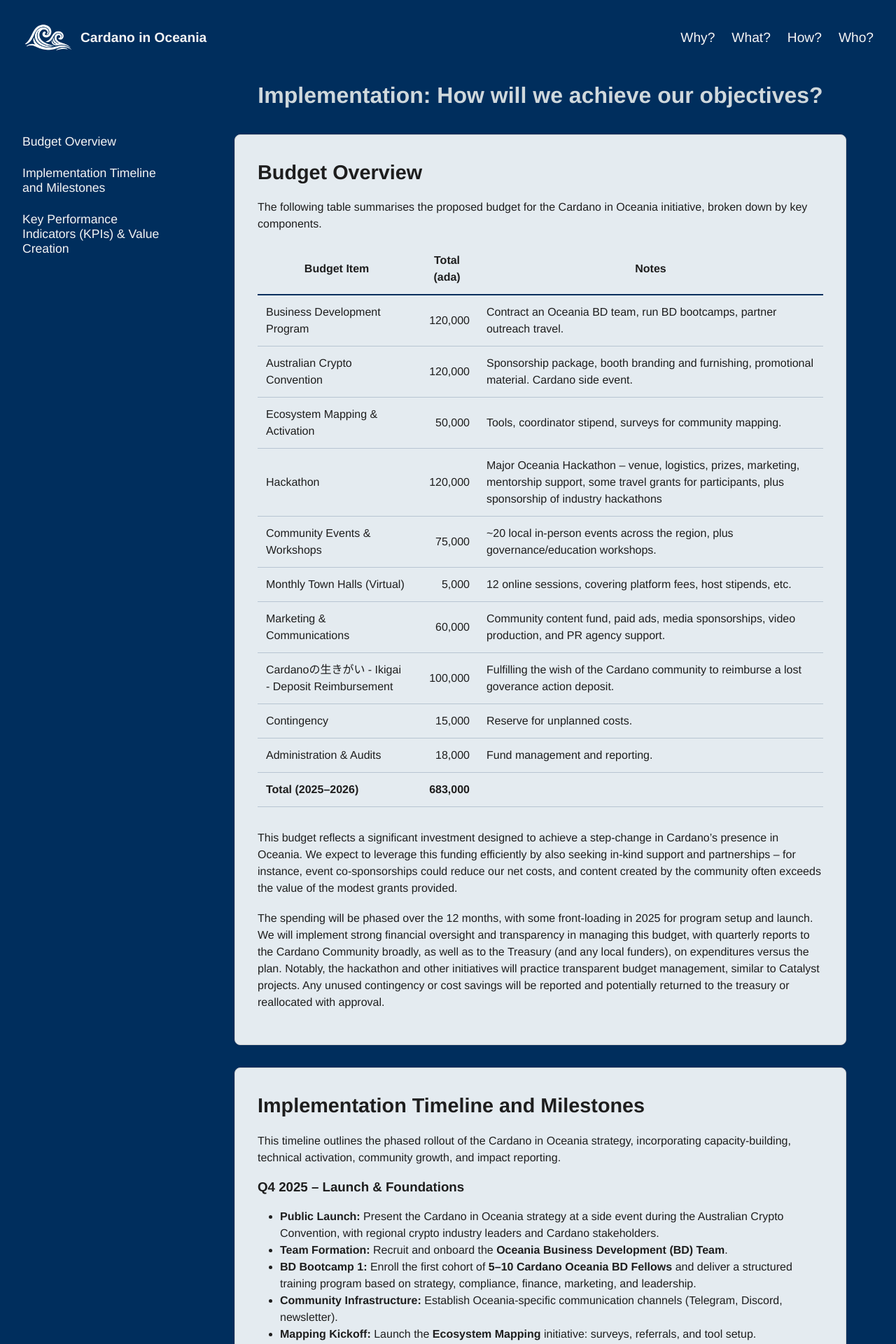
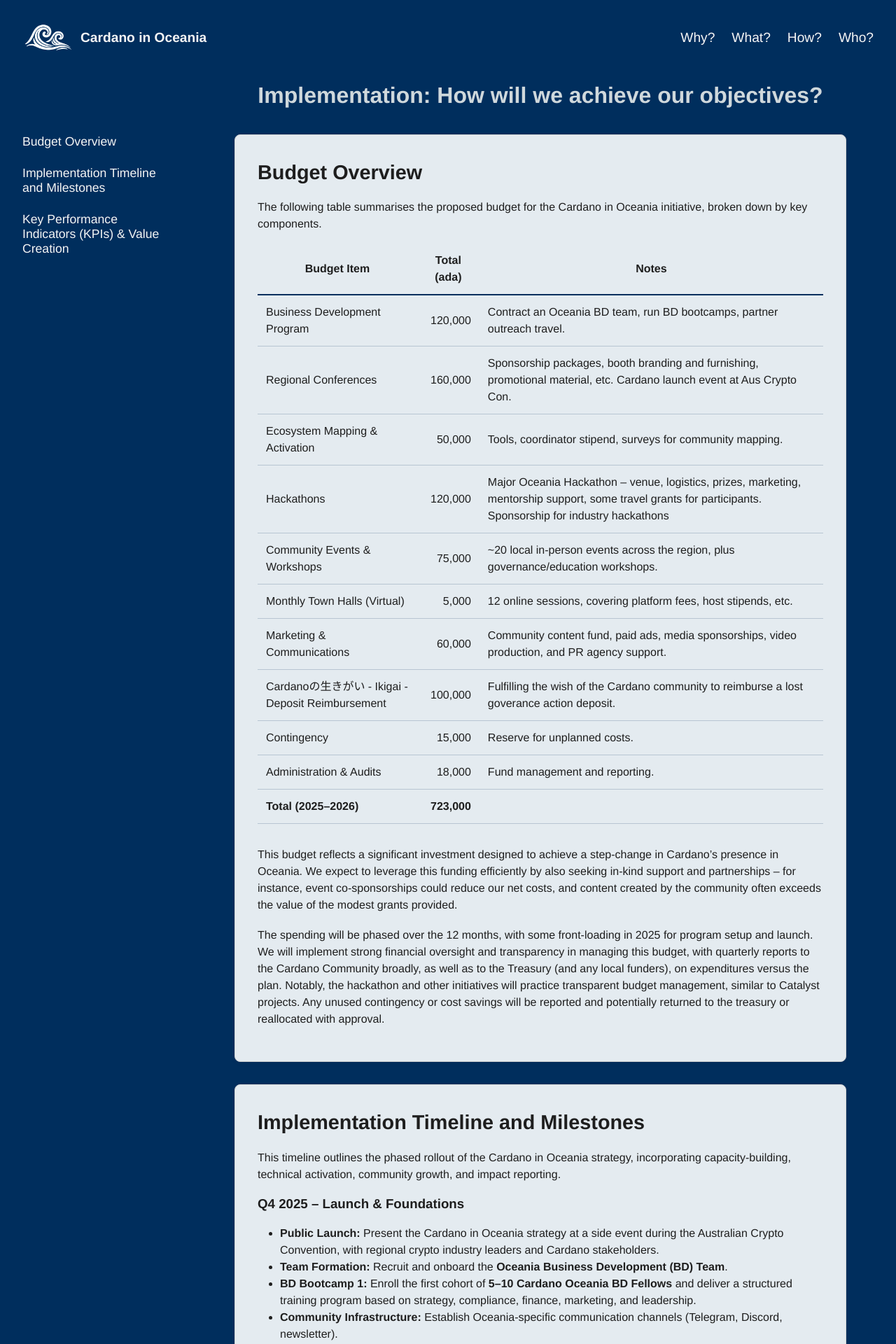
Before and after one commit to cardano-in-oceania/cardano-in-oceania.github.io, a Jekyll site: the page built from pages/how.md, in a window 1280 px wide. Shown: the top 1920 px of the page at 70% size. Built offline with Jekyll 4.4.1, drawn with Linux system fonts in a browser that asks for light colours.

```diff
--- a/pages/how.md
+++ b/pages/how.md
@@ -13,16 +13,16 @@ The following table summarises the proposed budget for the Cardano in Oceania in
 | Budget Item | Total (ada) | Notes |
 | :---- | ----: | :---- |
 | Business Development Program | 120,000 | Contract an Oceania BD team, run BD bootcamps, partner outreach travel. |
-| Australian Crypto Convention | 120,000 | Sponsorship package, booth branding and furnishing, promotional material. Cardano side event. |
+| Regional Conferences | 160,000 | Sponsorship packages, booth branding and furnishing, promotional material, etc. Cardano launch event at Aus Crypto Con. |
 | Ecosystem Mapping & Activation | 50,000 | Tools, coordinator stipend, surveys for community mapping. |
-| Hackathon | 120,000 | Major Oceania Hackathon – venue, logistics, prizes, marketing, mentorship support, some travel grants for participants, plus sponsorship of industry hackathons |
+| Hackathons | 120,000 | Major Oceania Hackathon – venue, logistics, prizes, marketing, mentorship support, some travel grants for participants. Sponsorship for industry hackathons |
 | Community Events & Workshops | 75,000 | \~20 local in-person events across the region, plus governance/education workshops. |
 | Monthly Town Halls (Virtual) | 5,000 | 12 online sessions, covering platform fees, host stipends, etc. |
 | Marketing & Communications | 60,000 | Community content fund, paid ads, media sponsorships, video production, and PR agency support. |
 | Cardanoの生きがい - Ikigai - Deposit Reimbursement | 100,000 | Fulfilling the wish of the Cardano community to reimburse a lost goverance action deposit. |
 | Contingency | 15,000 | Reserve for unplanned costs. |
 | Administration & Audits | 18,000 | Fund management and reporting. |
-| **Total (2025–2026)** | **683,000** |
+| **Total (2025–2026)** | **723,000** |
 
 This budget reflects a significant investment designed to achieve a step-change in Cardano’s presence in Oceania. We expect to leverage this funding efficiently by also seeking in-kind support and partnerships – for instance, event co-sponsorships could reduce our net costs, and content created by the community often exceeds the value of the modest grants provided.
 
```
Also changed, not shown: pages/who.md (+12 -0 lines).
